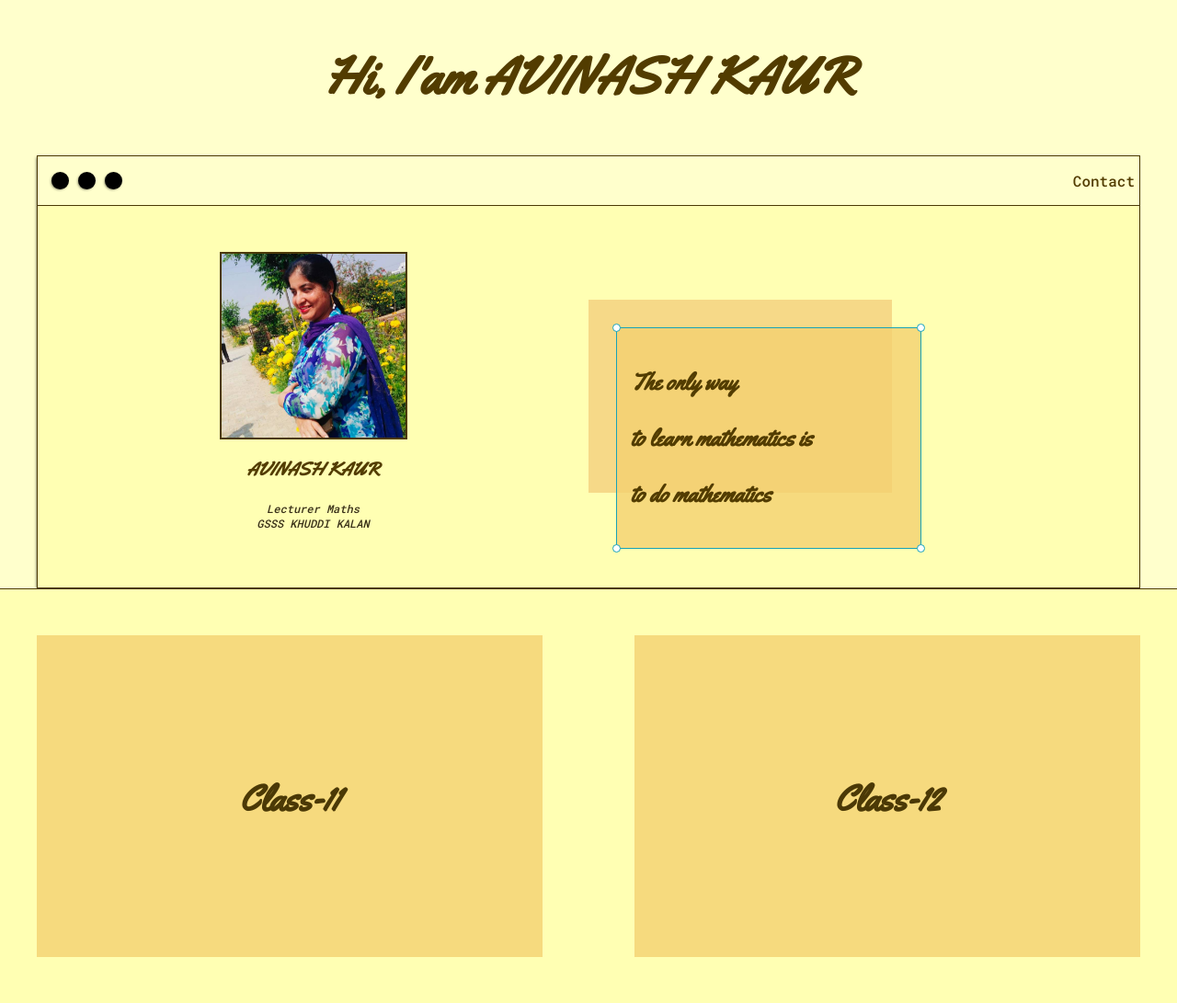
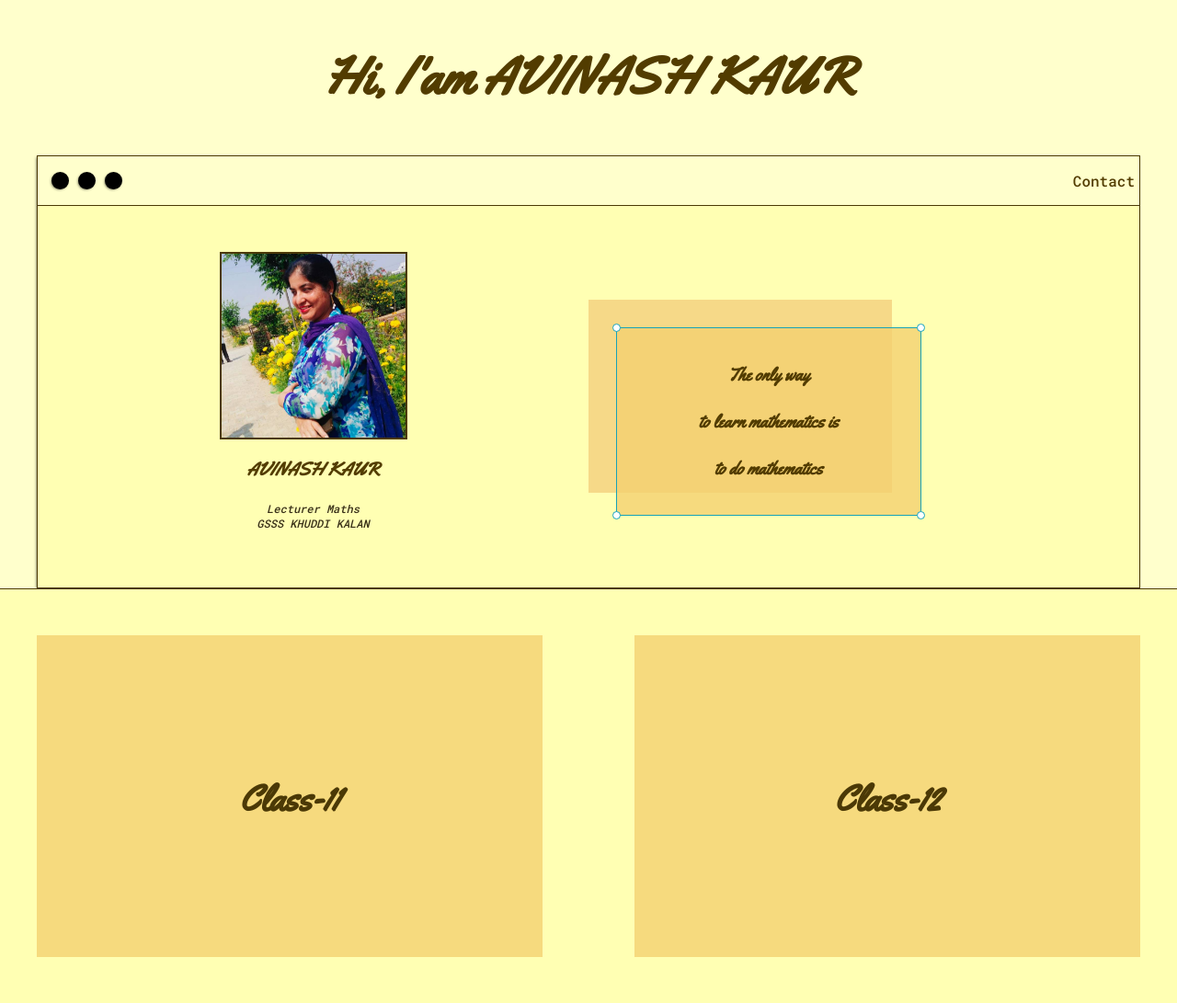
Before and after one commit to kaur-sarasdeep/Avinash-Kaur, a PHP site: page / in a window 1280 px wide. Shown: the top 1091 px of the page at 92% size. Run offline with PHP 8.4, Linux system fonts and the light colour scheme; some libraries are stand-ins or nearby versions.

Commit message:
Update default.css

```diff
--- a/default.css
+++ b/default.css
@@ -33,6 +33,14 @@ h1, h2, h3, h4, h5, h6, strong{
 p, li, span, label, input, textarea{
 	color: #393018;
 	font-family: 'Roboto Mono', monospace;
+}
+
+#moto{
+	font-size: 20px;
+	color:#523c00;
+	font-family: 'Yellowtail';
+	padding: 2px;
+	text-align: center;
 }
 
 a{
```
